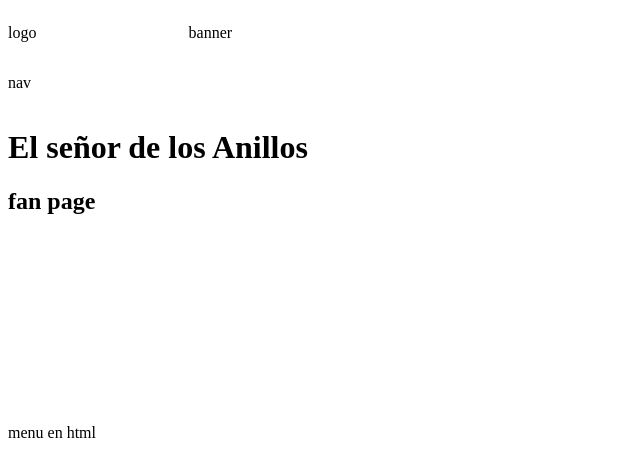
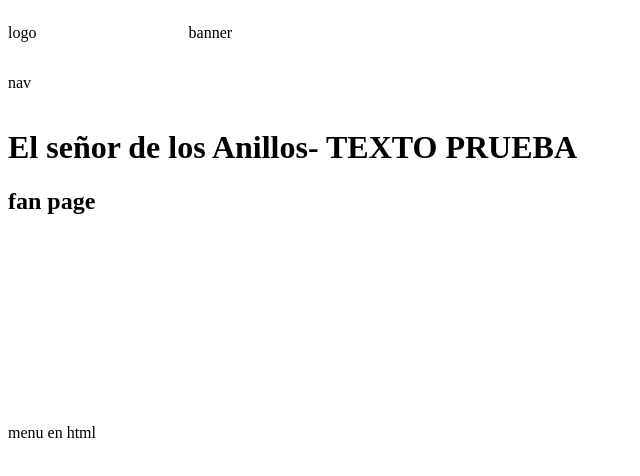
Before and after one commit to mirabelli11/CAC_LOTR, a plain HTML site: page index.html in a window 1280 px wide. Shown: the whole page, without its empty margins (0-640 px from the left). Drawn offline with Linux system fonts and the light colour scheme.

Commit message:
TEXTO PRUEBA EN TITULO

```diff
--- a/index.html
+++ b/index.html
@@ -19,7 +19,7 @@
             <p>nav</p>
         </div>
         <div class="contenido">
-            <h1>El señor de los Anillos</h1>
+            <h1>El señor de los Anillos- TEXTO PRUEBA</h1>
             <h2>fan page</h2>
         </div>
         <div class="pie">
```
